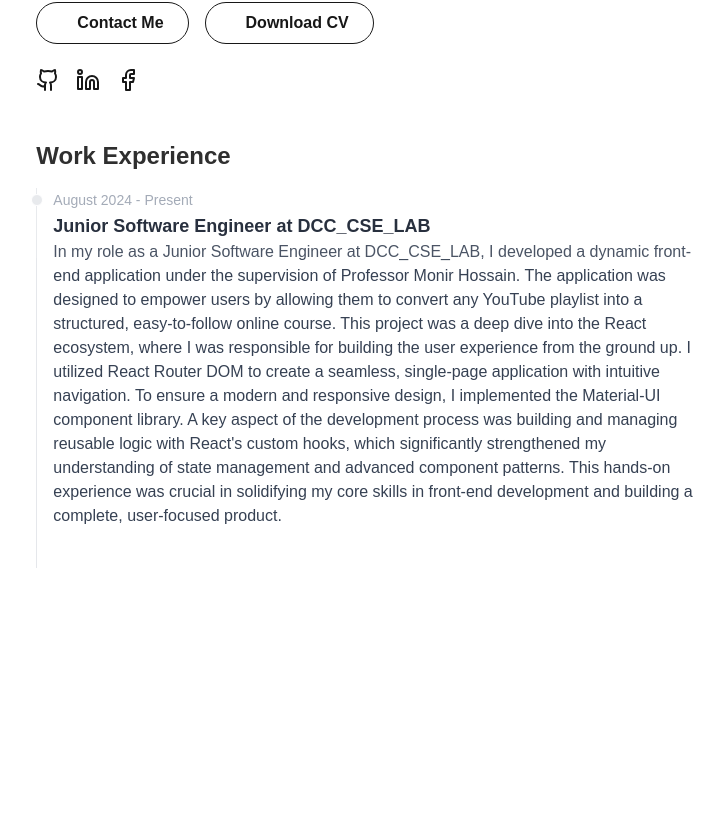
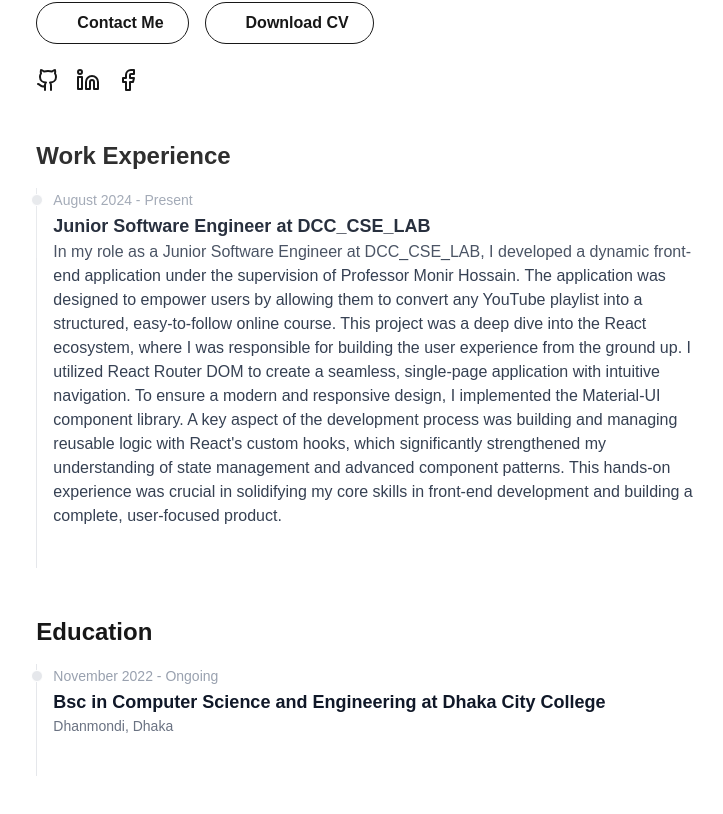
Before and after one commit to kamrulhasan2/protfolio, a Next.js app: page / in a window 1280 px wide. Shown: the part 542-1356 px from the top of the page, without its empty margins (273-996 px from the left). Before the commit the page ends 1206 px from the top, so only its background shows below. Built offline with nearby package versions, Linux system fonts and the light colour scheme.

Commit message:
create Education Section

```diff
--- a/src/app/page.tsx
+++ b/src/app/page.tsx
@@ -1,4 +1,5 @@
 
+import Education from "@/components/Education";
 import IntroSection from "@/components/IntroSection";
 import WorkExperience from "@/components/WorkExperience";
 import dynamic from "next/dynamic";
@@ -14,7 +15,7 @@ export default function Home() {
       <div  className="fixed inset-0 pointer-events-none light-mode-fade-bottom dark:fade-bottom z-10 bg-white/10 dark:bg-black/10"  />
       <IntroSection />
       <WorkExperience />
-
+      <Education />
       <Meteors number={30} />
     </main>
   );
--- /dev/null
+++ b/src/components/Education.tsx
@@ -0,0 +1,52 @@
+import React from "react";
+
+interface EducationItem {
+  startDate: string;
+  endDate?: string;
+  collegeName?: string;
+  schoolName?: string;
+  address?: string;
+  courseName: string;
+}
+
+const EducationData: EducationItem[] = [
+  {
+    startDate: "November 2022",
+    endDate: "Ongoing",
+    collegeName: "Dhaka City College",
+    courseName: "Bsc in Computer Science and Engineering",
+    address: "Dhanmondi, Dhaka",
+  },
+];
+
+const Education: React.FC = () => {
+  return (
+    <div className="flex flex-col gap-4 w-full -z-10">
+      <h1 className="text-2xl font-bold">Education</h1>
+
+      <ol className="relative border-s border-gray-200 dark:border-gray-700">
+        {EducationData.map((item, index) => (
+          <li
+            key={index}
+            className={`mb-10 ms-4 ${
+              index === EducationData.length - 1 ? "mb-0" : ""
+            }`}
+          >
+            <div className="absolute w-3 h-3 bg-gray-200 rounded-full mt-1.5 -start-1.5 border border-white dark:border-gray-900 dark:bg-gray-700"></div>
+            <time className="mb-1 text-sm font-normal leading-none text-gray-400 dark:text-gray-500">
+              {item.startDate} - {item.endDate || "Present"}
+            </time>
+            <h3 className="text-lg font-semibold text-gray-900 dark:text-white">
+              {item.courseName} at {item.collegeName || item.schoolName}
+            </h3>
+            <p className="text-sm text-gray-500 dark:text-gray-400">
+              {item.address}
+            </p>
+          </li>
+        ))}
+      </ol>
+    </div>
+  );
+};
+
+export default Education;
```
